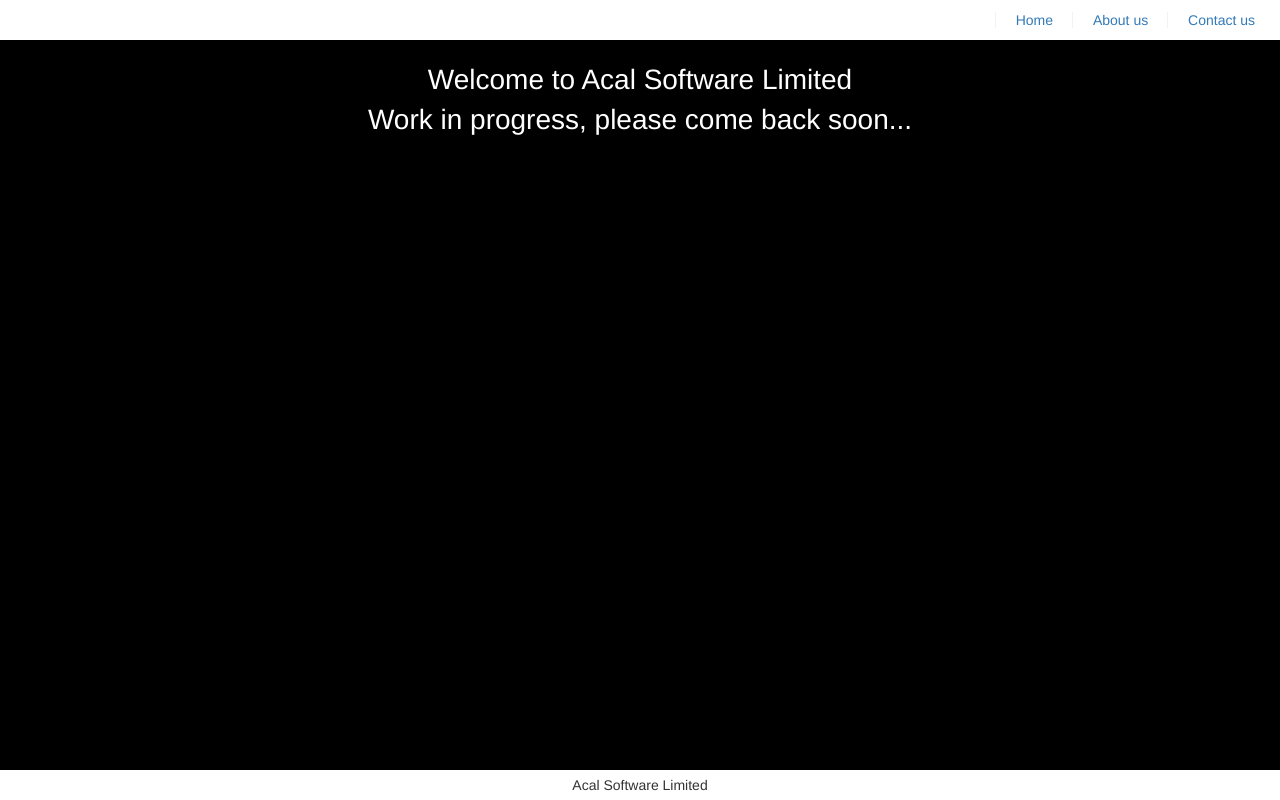
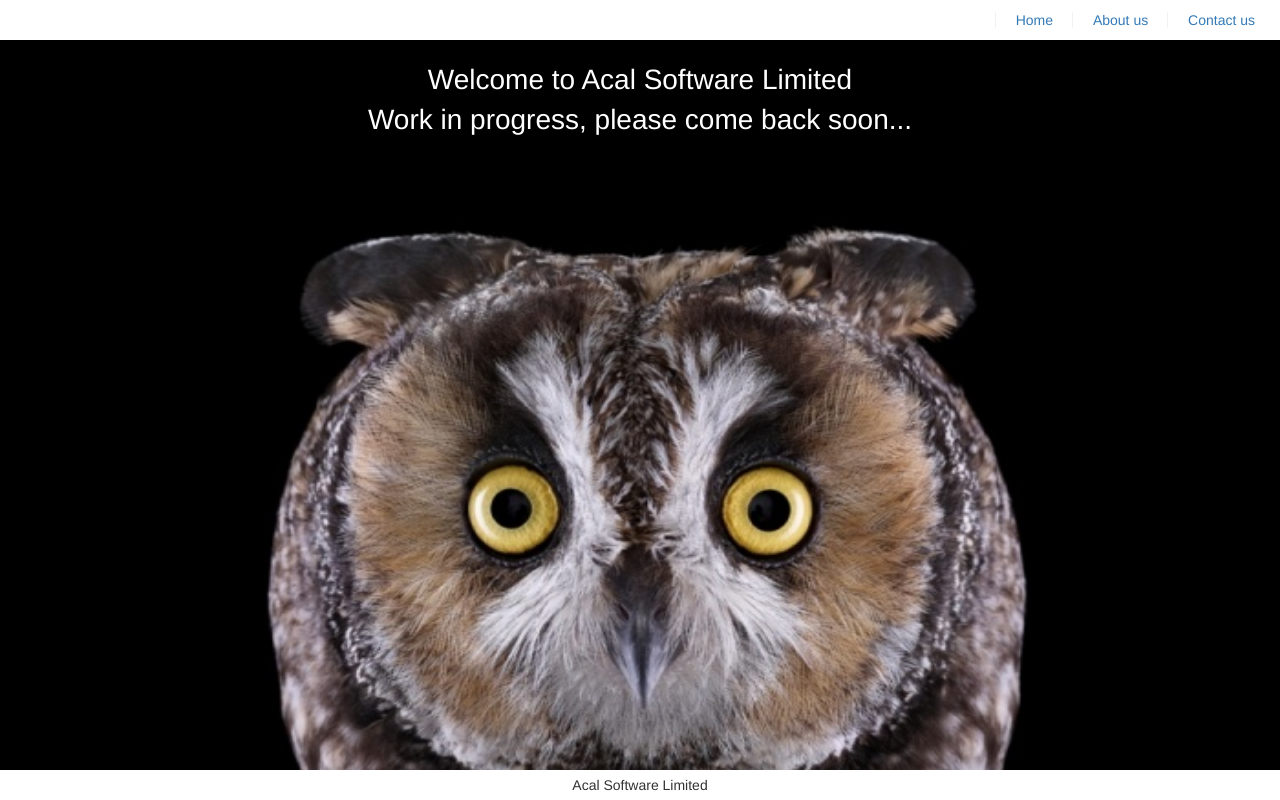
Before and after one commit to andreacaldera/andreacaldera.github.io, a plain HTML site: page index.html in a window 1280 px wide. Drawn offline with Linux system fonts and the light colour scheme.

Commit message:
relative path for background image

```diff
--- a/css/parallax.css
+++ b/css/parallax.css
@@ -84,7 +84,7 @@
     position: absolute;
     height: 100%;
     width: 100%;
-    background: url(./image/owl.jpg) no-repeat;
+    background: url(../image/owl.jpg) no-repeat;
     background-position: center bottom;
     -webkit-background-size: cover;
     -moz-background-size: cover;
```
